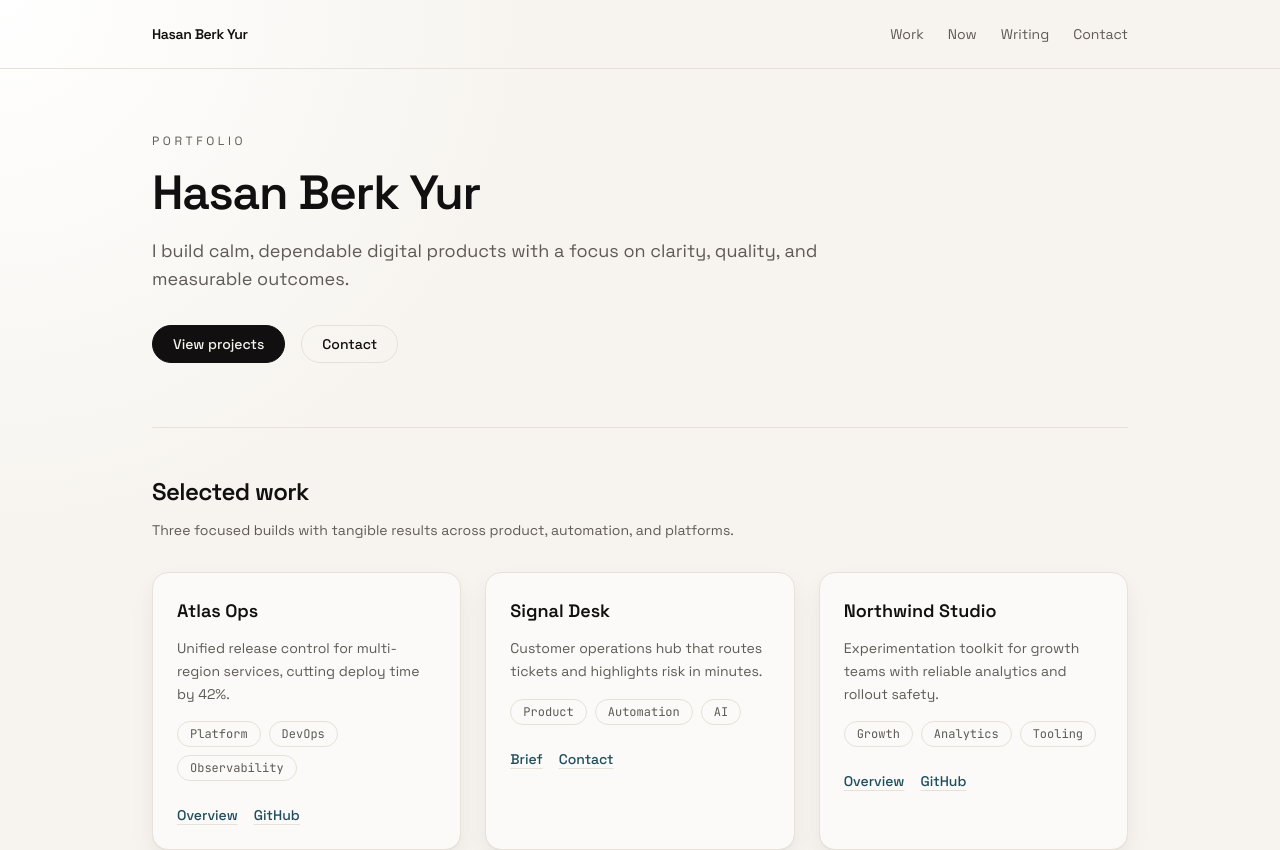
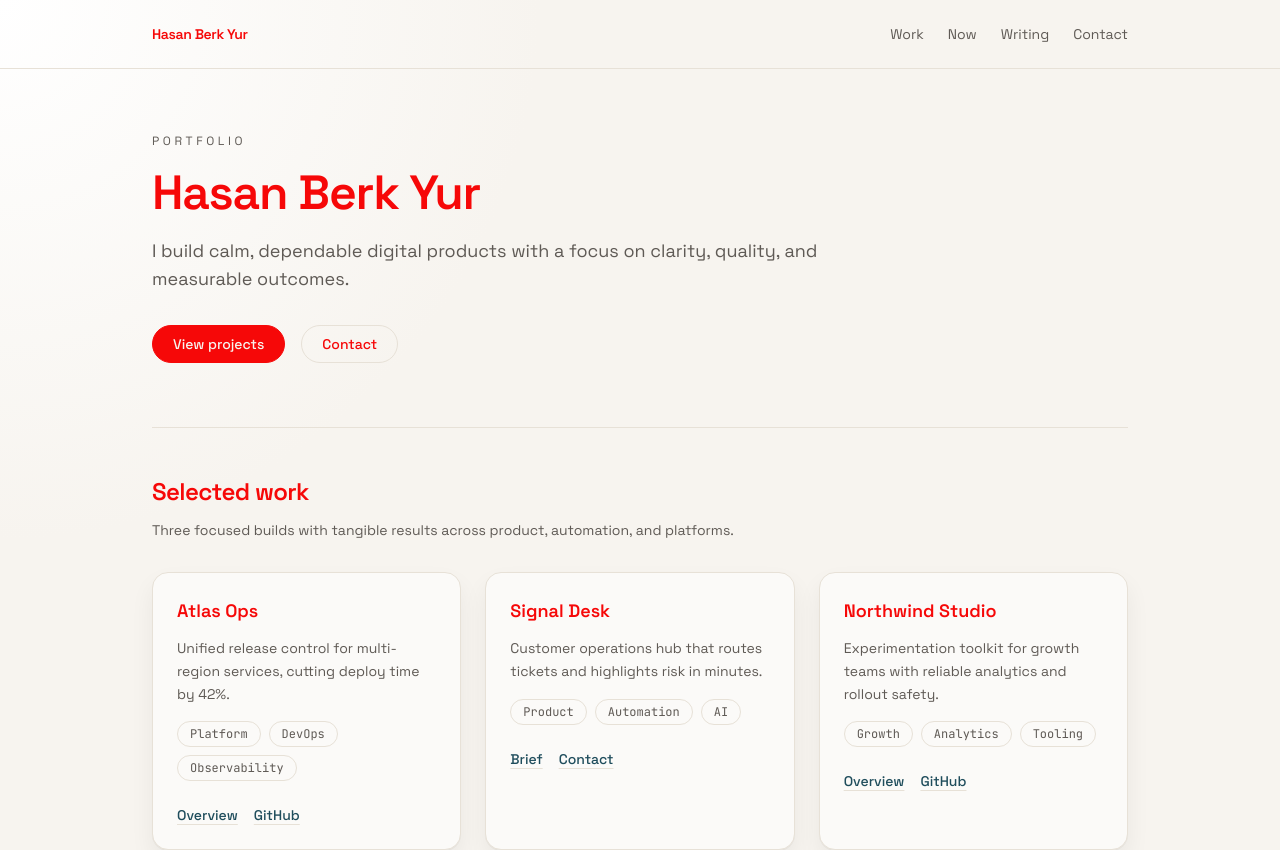
Before and after one commit to hasanberkyur/personal-website, a Next.js app: page / in a window 1280 px wide. Shown: the top 850 px of the page. Built offline with nearby package versions, Linux system fonts and the light colour scheme.

Commit message:
style: changing the text color to red v2

```diff
--- a/app/globals.css
+++ b/app/globals.css
@@ -4,7 +4,7 @@
 :root {
   --color-bg: #f7f4ef;
   --color-bg-alt: #fbfaf8;
-  --color-text: #110f0f;
+  --color-text: #f60808;
   --color-muted: #5f5a55;
   --color-accent: #1f4d5c;
   --color-border: #e7e1d7;
```
